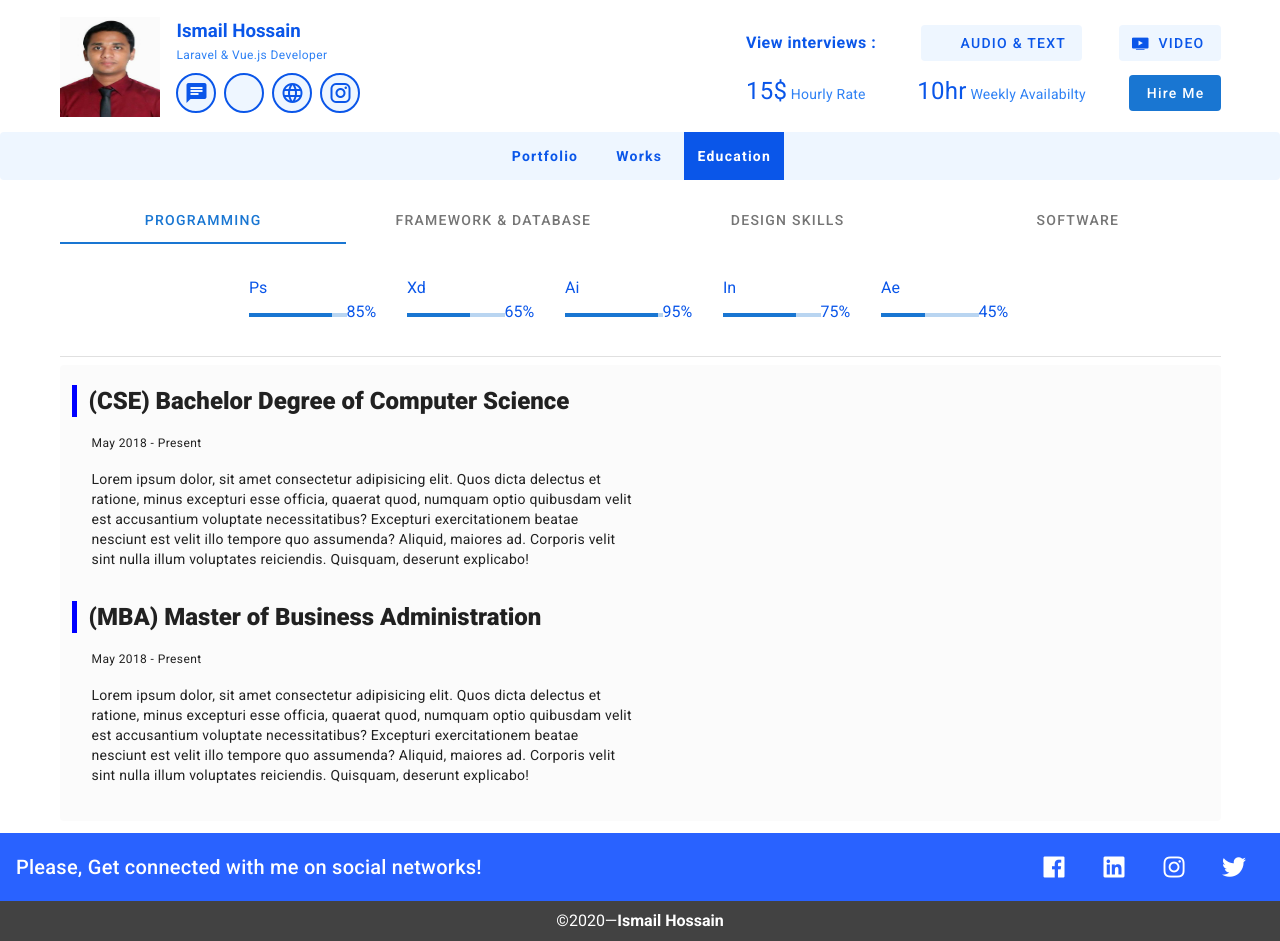
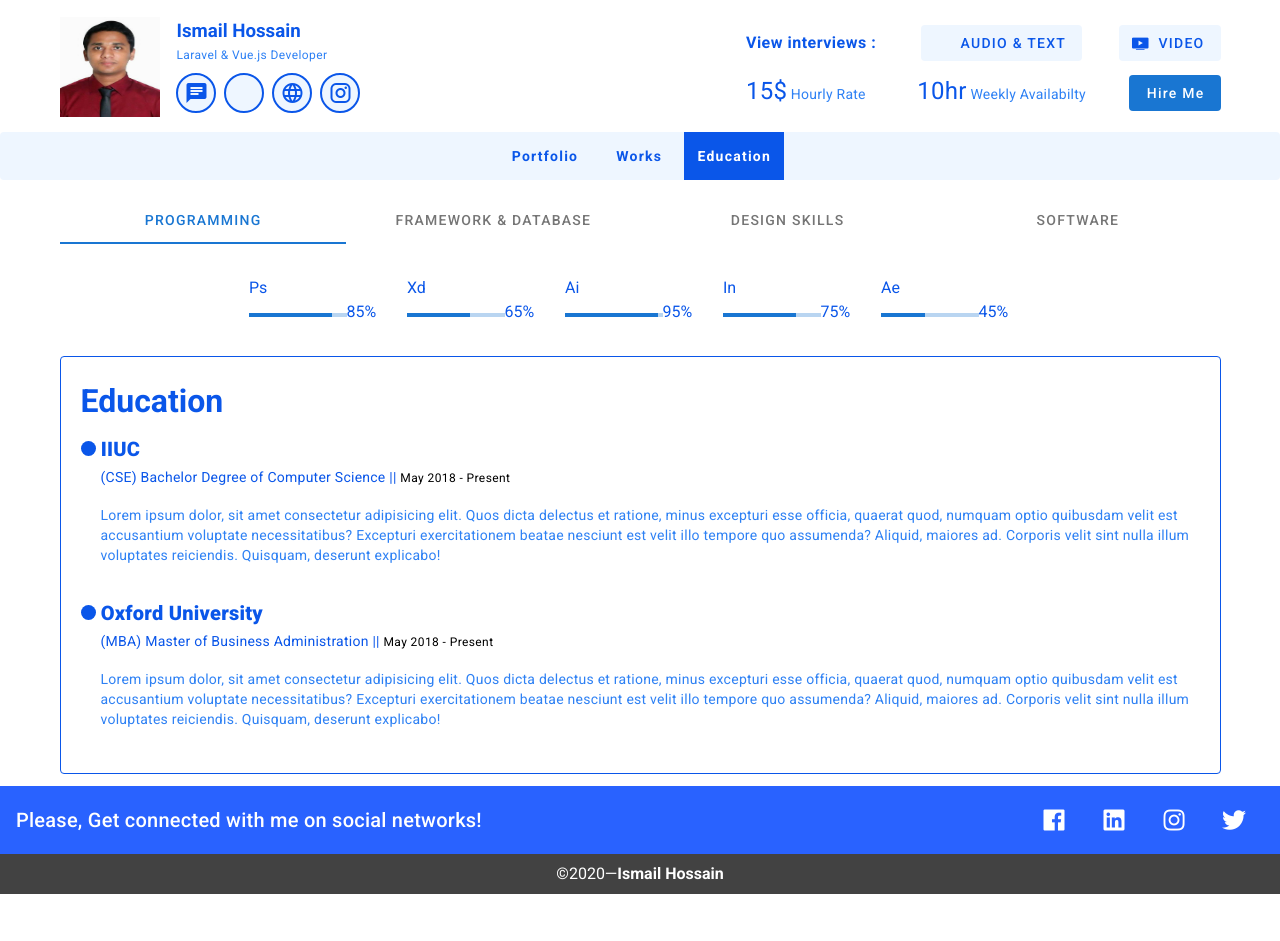
Before and after one commit to ismailreformed/resume-making-app, a Nuxt app: page /theme-two/education in a window 1280 px wide. After the commit the page ends 894 px from the top, so only its background shows below. Built offline with nearby package versions, Linux system fonts and the light colour scheme; some icons are missing.

Commit message:
fix works and education page issue

```diff
--- a/layouts/themeTwoLayout.vue
+++ b/layouts/themeTwoLayout.vue
@@ -113,7 +113,6 @@
       </template>
       <v-container>
         <SkillSet />
-        <v-divider class="py-1"></v-divider>
         <nuxt />
       </v-container>
     </div>
--- a/pages/theme-two/education/index.vue
+++ b/pages/theme-two/education/index.vue
@@ -1,21 +1,22 @@
 <template>
   <div>
     <v-card
-      class="mx-auto"
-      flat
-      color="#FBFBFB"
+      style="box-shadow: none; border: 1px solid #0A56E9"
+      color="#FFFFFF"
     >
-      <v-container grid-list-lg>
+      <v-container grid-list-lg class="pa-5">
+        <h1 style="color: #0A56E9;" class="font-weigh-bold">Education</h1>
         <v-layout v-for="item in educationExperinceLists" :key="item.id" row wrap>
-          <v-flex xs12 lg6>
-            <div class="borderLeft">
-              <p class="headline font-weight-black text--primary  ml-3 width350">
-                {{ item.title }}
+          <v-flex xs12 lg12>
+            <div class="title font-weight-black" >
+              <div class="dot"></div> <span style="color:#0A56E9">{{ item.institute }}</span>
+            </div>
+            <div class="ml-2">
+              <p class="ml-3">
+                <span class="body-2" style="color:#0A56E9">{{item.title }} || </span>
+               <span class="caption" style="color: black">{{ item.since }}</span>
               </p>
-            </div>
-            <div class="ml-5">
-              <p class="caption">{{ item.since }}</p>
-              <p class="body-2 text--primary">
+              <p class=" ml-3 body-2" style="color: #2E81F4">
                 {{ item.text }}
               </p>
             </div>
@@ -33,8 +34,8 @@ export default {
   data(){
     return {
       educationExperinceLists: [
-        {id: 1, title: '(CSE) Bachelor Degree of Computer Science', since: 'May 2018 - Present', text: 'Lorem ipsum dolor, sit amet consectetur adipisicing elit. Quos dicta delectus et ratione, minus excepturi esse officia, quaerat quod, numquam optio quibusdam velit est accusantium voluptate necessitatibus? Excepturi exercitationem beatae nesciunt est velit illo tempore quo assumenda? Aliquid, maiores ad. Corporis velit sint nulla illum voluptates reiciendis. Quisquam, deserunt explicabo!'},
-        {id: 2, title: '(MBA) Master of Business Administration', since: 'May 2018 - Present', text: 'Lorem ipsum dolor, sit amet consectetur adipisicing elit. Quos dicta delectus et ratione, minus excepturi esse officia, quaerat quod, numquam optio quibusdam velit est accusantium voluptate necessitatibus? Excepturi exercitationem beatae nesciunt est velit illo tempore quo assumenda? Aliquid, maiores ad. Corporis velit sint nulla illum voluptates reiciendis. Quisquam, deserunt explicabo!'},
+        {id: 1, institute: 'IIUC', title: '(CSE) Bachelor Degree of Computer Science', since: 'May 2018 - Present', text: 'Lorem ipsum dolor, sit amet consectetur adipisicing elit. Quos dicta delectus et ratione, minus excepturi esse officia, quaerat quod, numquam optio quibusdam velit est accusantium voluptate necessitatibus? Excepturi exercitationem beatae nesciunt est velit illo tempore quo assumenda? Aliquid, maiores ad. Corporis velit sint nulla illum voluptates reiciendis. Quisquam, deserunt explicabo!'},
+        {id: 2, institute: 'Oxford University', title: '(MBA) Master of Business Administration', since: 'May 2018 - Present', text: 'Lorem ipsum dolor, sit amet consectetur adipisicing elit. Quos dicta delectus et ratione, minus excepturi esse officia, quaerat quod, numquam optio quibusdam velit est accusantium voluptate necessitatibus? Excepturi exercitationem beatae nesciunt est velit illo tempore quo assumenda? Aliquid, maiores ad. Corporis velit sint nulla illum voluptates reiciendis. Quisquam, deserunt explicabo!'},
       ]
     }
   }
@@ -42,8 +43,12 @@ export default {
 </script>
 
 <style >
-.borderLeft{
-  border-left: 5px solid;
-  border-left-color: blue;
-  }
+.dot{
+  height: 15px;
+  width: 15px;
+  background-color: #0A56E9;
+  border-radius: 50%;
+  display: inline-block;
+  padding: 5px;
+}
 </style>
--- a/pages/theme-two/works/index.vue
+++ b/pages/theme-two/works/index.vue
@@ -1,22 +1,22 @@
 <template>
   <div>
     <v-card
-      class="mx-auto"
-      flat
-      color="#FBFBFB"
+      style="box-shadow: none; border: 1px solid #0A56E9"
+      color="#FFFFFF"
     >
-      <v-container grid-list-lg>
-
+      <v-container grid-list-lg class="pa-5">
+        <h1 style="color: #0A56E9;" class="font-weigh-bold">Work</h1>
         <v-layout v-for="item in workExperinceLists" :key="item.id" row wrap>
-          <v-flex xs12 lg6>
-            <div class="borderLeft">
-              <p class="headline font-weight-black text--primary ml-3 width350">
-                {{ item.title }}
+          <v-flex xs12 lg12>
+            <div class="title font-weight-black" >
+              <div class="dot"></div> <span style="color:#0A56E9">{{ item.title }}</span>
+            </div>
+            <div class="ml-2">
+              <p class="ml-3">
+                <span class="body-2" style="color:#0A56E9">{{item.company }} || </span>
+               <span class="caption" style="color: black">{{ item.since }}</span>
               </p>
-            </div>
-            <div class="ml-5">
-              <p class="caption">{{ item.since }}</p>
-              <p class="body-2 text--primary">
+              <p class=" ml-3 body-2" style="color: #2E81F4">
                 {{ item.text }}
               </p>
             </div>
@@ -34,8 +34,8 @@ export default {
   data(){
     return {
       workExperinceLists: [
-        {id: 1, title: 'Full-stack PHP developer Magictime-apps', since: 'May 2018 - Present', text: 'Lorem ipsum dolor, sit amet consectetur adipisicing elit. Quos dicta delectus et ratione, minus excepturi esse officia, quaerat quod, numquam optio quibusdam velit est accusantium voluptate necessitatibus? Excepturi exercitationem beatae nesciunt est velit illo tempore quo assumenda? Aliquid, maiores ad. Corporis velit sint nulla illum voluptates reiciendis. Quisquam, deserunt explicabo!'},
-        {id: 2, title: 'Junior PHP developer Artorg IT (WeDo)', since: 'May 2018 - Present', text: 'Lorem ipsum dolor, sit amet consectetur adipisicing elit. Quos dicta delectus et ratione, minus excepturi esse officia, quaerat quod, numquam optio quibusdam velit est accusantium voluptate necessitatibus? Excepturi exercitationem beatae nesciunt est velit illo tempore quo assumenda? Aliquid, maiores ad. Corporis velit sint nulla illum voluptates reiciendis. Quisquam, deserunt explicabo!'},
+        {id: 1, title: 'Full-stack PHP developer', company: ' Magictime-apps', since: 'May 2018 - Present', text: 'Lorem ipsum dolor, sit amet consectetur adipisicing elit. Quos dicta delectus et ratione, minus excepturi esse officia, quaerat quod, numquam optio quibusdam velit est accusantium voluptate necessitatibus? Excepturi exercitationem beatae nesciunt est velit illo tempore quo assumenda? Aliquid, maiores ad. Corporis velit sint nulla illum voluptates reiciendis. Quisquam, deserunt explicabo!'},
+        {id: 2, title: 'Junior PHP developer', company: 'Artorg IT (WeDo)', since: 'May 2018 - Present', text: 'Lorem ipsum dolor, sit amet consectetur adipisicing elit. Quos dicta delectus et ratione, minus excepturi esse officia, quaerat quod, numquam optio quibusdam velit est accusantium voluptate necessitatibus? Excepturi exercitationem beatae nesciunt est velit illo tempore quo assumenda? Aliquid, maiores ad. Corporis velit sint nulla illum voluptates reiciendis. Quisquam, deserunt explicabo!'},
       ]
     }
   }
@@ -43,8 +43,12 @@ export default {
 </script>
 
 <style >
-.borderLeft{
-  border-left: 5px solid;
-  border-left-color: blue;
-  }
+.dot{
+  height: 15px;
+  width: 15px;
+  background-color: #0A56E9;
+  border-radius: 50%;
+  display: inline-block;
+  padding: 5px;
+}
 </style>
```
